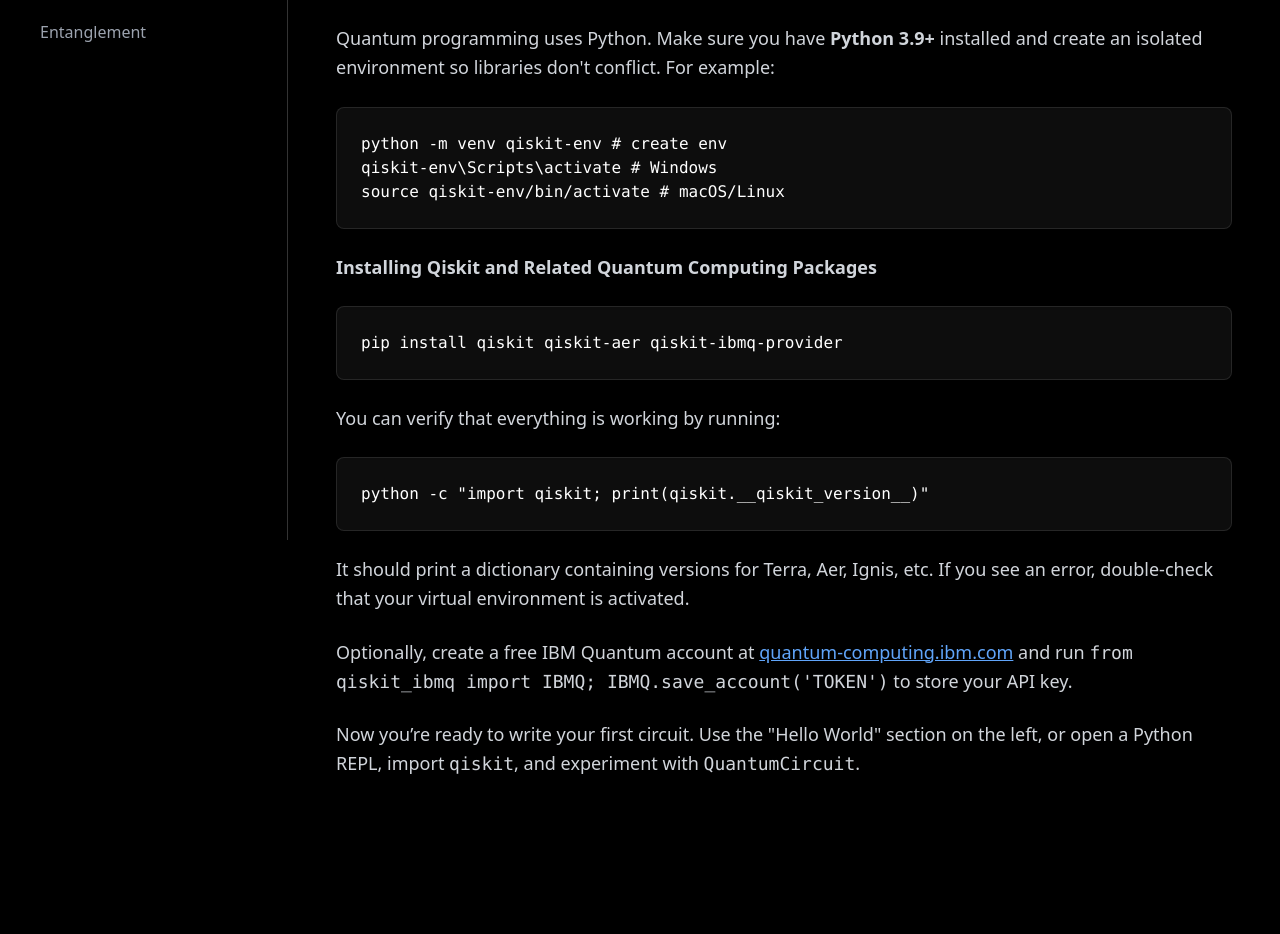
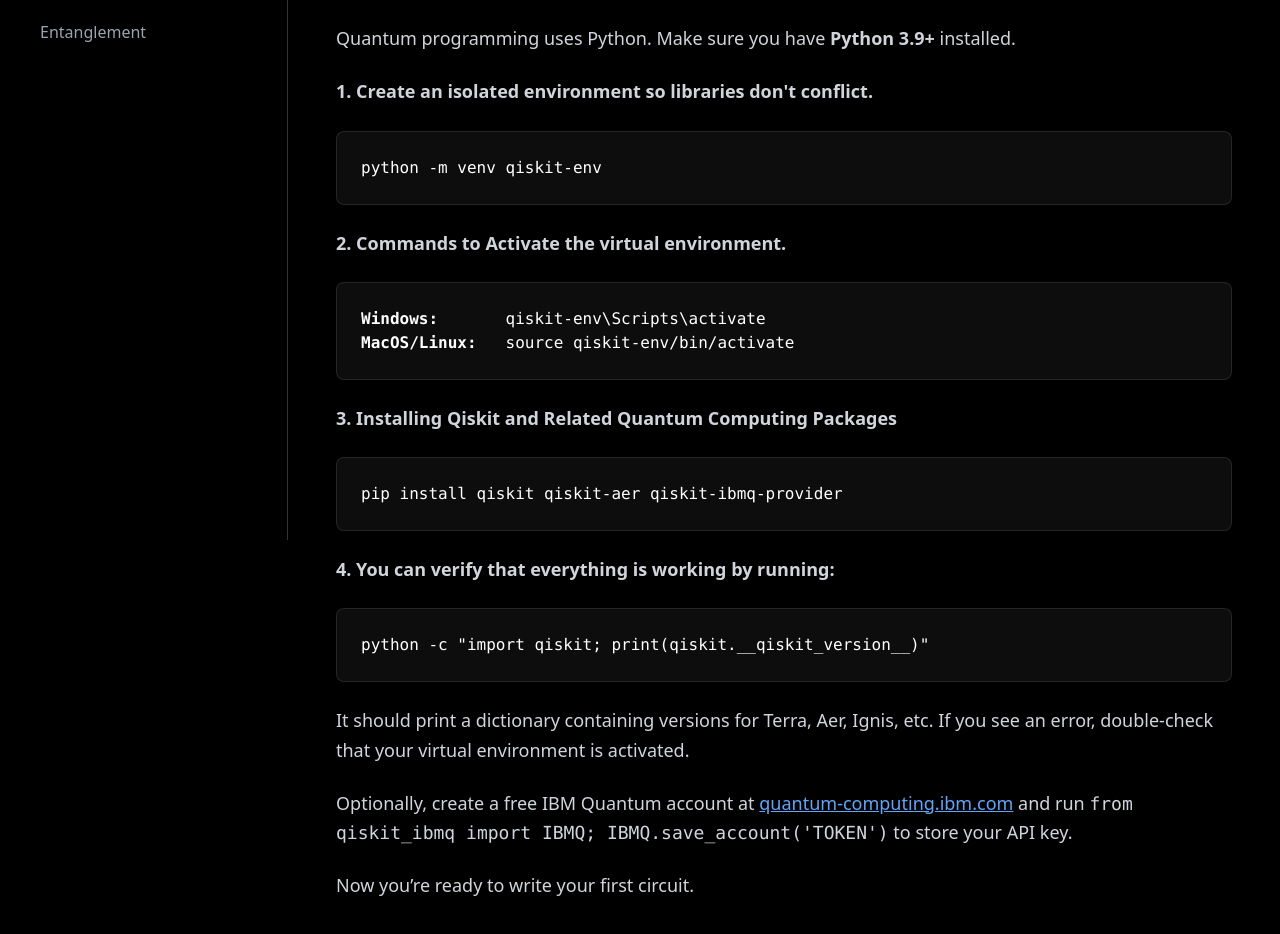
Before and after one commit to SanaUllah04/Q-Academy, a Next.js app: page /code in a window 1280 px wide. Shown: the part 260-1194 px from the top of the page. Before the commit the page ends 1087 px from the top, so only its background shows below. Built offline with nearby package versions, Linux system fonts and the light colour scheme.

Commit message:
feat: enhance environment setup instructions with detailed steps for creating and activating a virtual environment

```diff
--- a/app/code/page.tsx
+++ b/app/code/page.tsx
@@ -53,18 +53,27 @@
                             <h2 className="text-3xl font-bold text-white">Environment Setup</h2>
 
                             <p className="text-lg leading-relaxed text-gray-300">
-                                Quantum programming uses Python. Make sure you have <strong>Python&nbsp;3.9+</strong> installed and
-                                create an isolated environment so libraries don't conflict. For example:
+                                Quantum programming uses Python. Make sure you have <strong>Python&nbsp;3.9+</strong> installed.
                             </p>
 
+                            <p className="text-lg leading-relaxed text-gray-300">
+                                <strong>1. Create an isolated environment so libraries don't conflict.</strong> </p>
+
                             <div className="bg-white/5 p-6 rounded-lg font-mono text-white border border-white/10">
-                                <code>python -m venv qiskit-env   # create env</code><br/>
-                                <code>qiskit-env\Scripts\activate  # Windows</code><br/>
-                                <code>source qiskit-env/bin/activate  # macOS/Linux</code>
+                                <code>python -m venv qiskit-env   </code><br/>
                             </div>
 
+                            <p  className="text-lg leading-relaxed text-gray-300">
+                                <strong>2. Commands to Activate the virtual environment.</strong> </p>
+
+                            <div className="bg-white/5 p-6 rounded-lg font-mono text-white border border-white/10">
+                                <code> <b> Windows:</b> &emsp;&emsp;&emsp;&emsp;&emsp; qiskit-env\Scripts\activate  </code><br/>
+                                <code> <b> MacOS/Linux:</b> &emsp; source qiskit-env/bin/activate  </code>
+                            </div>
+
+
                             <p className="text-lg leading-relaxed text-gray-300">
-                                <strong>Installing Qiskit and Related Quantum Computing Packages</strong>
+                                <strong>3. Installing Qiskit and Related Quantum Computing Packages</strong>
                             </p>
 
                             <div className="bg-white/5 p-6 rounded-lg font-mono text-white border border-white/10">
@@ -72,7 +81,7 @@
                             </div>
 
                             <p className="text-lg leading-relaxed text-gray-300">
-                                You can verify that everything is working by running:</p>
+                                <strong>4. You can verify that everything is working by running: </strong></p>
                             <div className="bg-white/5 p-6 rounded-lg font-mono text-white border border-white/10">
                                 <code>python -c "import qiskit; print(qiskit.__qiskit_version__)"</code>
                             </div>
@@ -90,8 +99,7 @@
                             </p>
 
                             <p className="text-lg leading-relaxed text-gray-300">
-                                Now you’re ready to write your first circuit. Use the "Hello World" section on the left,
-                                or open a Python REPL, import <code>qiskit</code>, and experiment with <code>QuantumCircuit</code>.
+                                Now you’re ready to write your first circuit.
                             </p>
                         </section>
                     </article>
```
